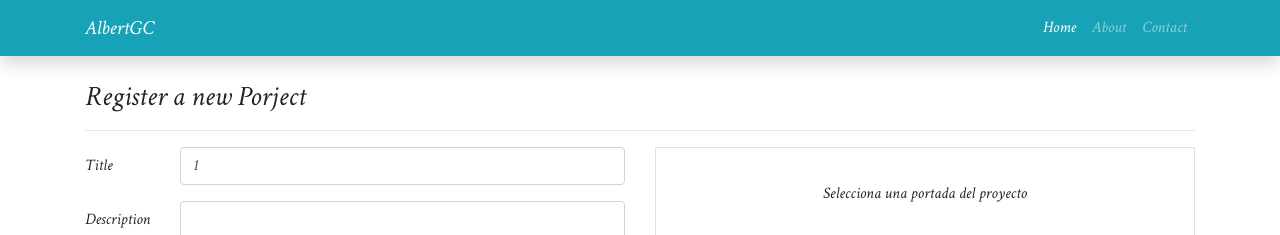
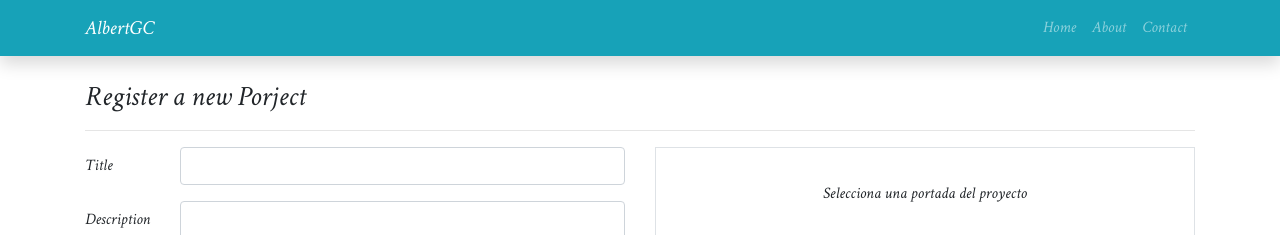
Before and after one commit to albertgc1/portfolio, an Angular app: page /register-project in a window 1280 px wide. Shown: the top 235 px of the page. Built offline with nearby package versions, Linux system fonts and the light colour scheme.

Commit message:
some improvings

```diff
--- a/src/app/core/models/project.ts
+++ b/src/app/core/models/project.ts
@@ -1,21 +1,16 @@
-export class Project {
+import { ProjectDetail } from './proyect-detail'
 
-    title: String
-    description: String
-    tools: tools[]
+export class Project extends ProjectDetail {
 
-    constructor(title: String, description: String){
-        this.title = title
-        this.description = description
-        this.tools = []
+    tools: Array<tools>
+
+    constructor(title: String, description: String, photo: String= '', vertical: Boolean= false, tools: Array<tools> = []){
+        super(title, description, photo, vertical)
+        this.tools = tools
     }
 
     addTools(tool){
         this.tools.push(tool)
-    }
-
-    getUrl(){
-        return this.title.toLocaleLowerCase().replaceAll(' ', '-')
     }
 
 }
--- /dev/null
+++ b/src/app/core/models/proyect-detail.ts
@@ -0,0 +1,21 @@
+export class ProjectDetail {
+
+    id: String
+    title: String
+    description: String
+    photo: String
+    vertical: Boolean
+
+    constructor(title: String, description: String, photo: String, vertical: Boolean){
+        this.title = title
+        this.description = description
+        this.photo = photo
+        this.vertical = vertical
+        this.id = this.getUrl()
+    }
+
+    getUrl(){
+        return this.title.toLocaleLowerCase().replaceAll(' ', '-')
+    }
+
+}
--- a/src/app/home/components/project-form/project-form.component.css
+++ b/src/app/home/components/project-form/project-form.component.css
@@ -10,3 +10,7 @@
     width: 20px;
     height: 20px;
 }
+
+.radios{
+    margin-left: 96px;
+}
--- a/src/app/home/components/project-form/project-form.component.ts
+++ b/src/app/home/components/project-form/project-form.component.ts
@@ -8,7 +8,7 @@ import { Project, tools } from 'src/app/core/models/Project';
 })
 export class ProjectFormComponent implements OnInit {
 
-  project = new Project(1, '', '')
+  project = new Project('', '')
   tools = tools
   tool: String
 
@@ -19,8 +19,9 @@ export class ProjectFormComponent implements OnInit {
   }
 
   savePorject(){
+    this.project.id = this.project.getUrl()
     console.log(this.project)
-    this.project = new Project(1, '', '')
+    this.project = new Project('', '')
   }
 
 }
--- a/src/app/home/components/project/project.component.html
+++ b/src/app/home/components/project/project.component.html
@@ -11,7 +11,7 @@
           src="{{ '../../../../assets/icons/' + icon + '.svg' }}"
           alt="{{ icon }}">
       </div>
-      <a [routerLink]="['/', project.getUrl()]" class="btn btn-info shadow btn-sm">Detalles</a>
+      <a [routerLink]="['/', project.id]" class="btn btn-info shadow btn-sm">Detalles</a>
     </div>
   </div>
 </div>
--- a/src/app/home/components/project/project.component.ts
+++ b/src/app/home/components/project/project.component.ts
@@ -15,7 +15,8 @@ export class ProjectComponent implements OnInit {
   }
 
   ngOnInit(): void {
-    this.project = new Project(this.project.title, this.project.description)
+    this.project = new Project(this.project.title, this.project.description, '', false, this.project.tools)
+    //console.log(this.project)
   }
 
 }
--- a/src/app/home/data.ts
+++ b/src/app/home/data.ts
@@ -1,30 +1,25 @@
 export const projects = [
     {
-        id: 1,
         title: 'Social network with laravel and react',
         description: 'Descripción del proyecto 1, es simple xD Descripción del proyecto 1, es simple xD',
         tools: ['react', 'laravel']
     },
     {
-        id: 2,
         title: 'Proyecto 2',
         description: 'Descripción del proyecto 2, es simple xD Descripción del proyecto 1, es simple xD',
         tools: ['angular', 'laravel']
     },
     {
-        id: 3,
         title: 'Proyecto 3',
         description: 'Descripción del proyecto 3, es simple xD Descripción del proyecto 1, es simple xD',
         tools: ['angular', 'laravel', 'bootstrap']
     },
     {
-        id: 4,
         title: 'Proyecto 4',
         description: 'Descripción del proyecto 4, es simple xD Descripción del proyecto 1, es simple xD',
         tools: ['angular', 'laravel']
     },
     {
-        id: 5,
         title: 'Proyecto 5',
         description: 'Descripción del proyecto 5, es simple xD Descripción del proyecto 1, es simple xD',
         tools: ['angular', 'laravel']
--- a/src/app/shared/nav/nav.component.html
+++ b/src/app/shared/nav/nav.component.html
@@ -8,7 +8,7 @@
         <span class="mr-auto"></span>
         <ul class="navbar-nav mt-2 mt-lg-0">
           <li class="nav-item">
-            <a class="nav-link" routerLink="/" routerLinkActive="active">Home</a>
+            <a class="nav-link" routerLink="/" routerLinkActive="active" [routerLinkActiveOptions]="{ exact: true }">Home</a>
           </li>
           <li class="nav-item">
             <a class="nav-link" routerLink="about" routerLinkActive="active">About</a>
```
Also changed, not shown: src/app/home/components/project-form/project-form.component.html (+7 -0 lines).
